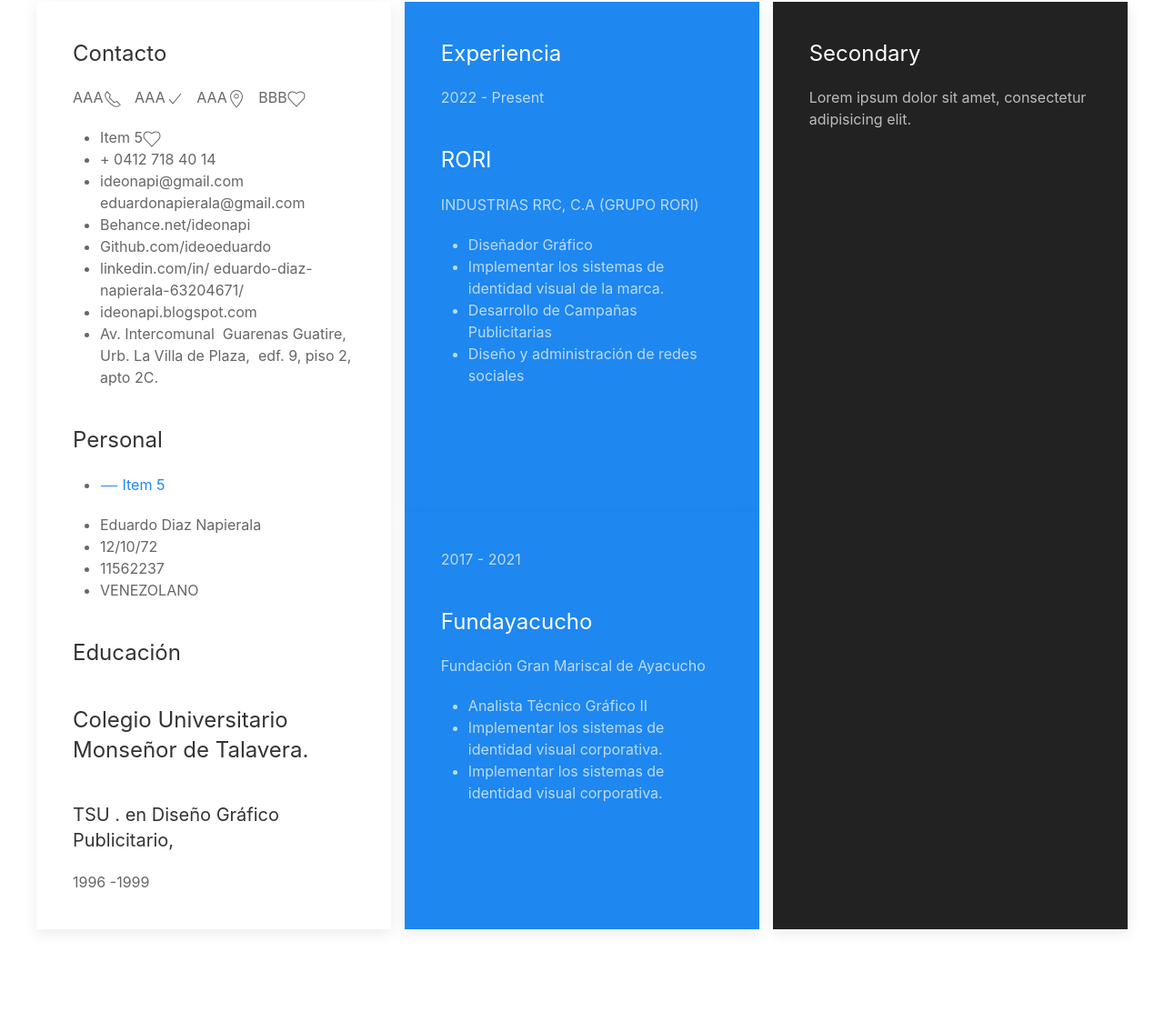
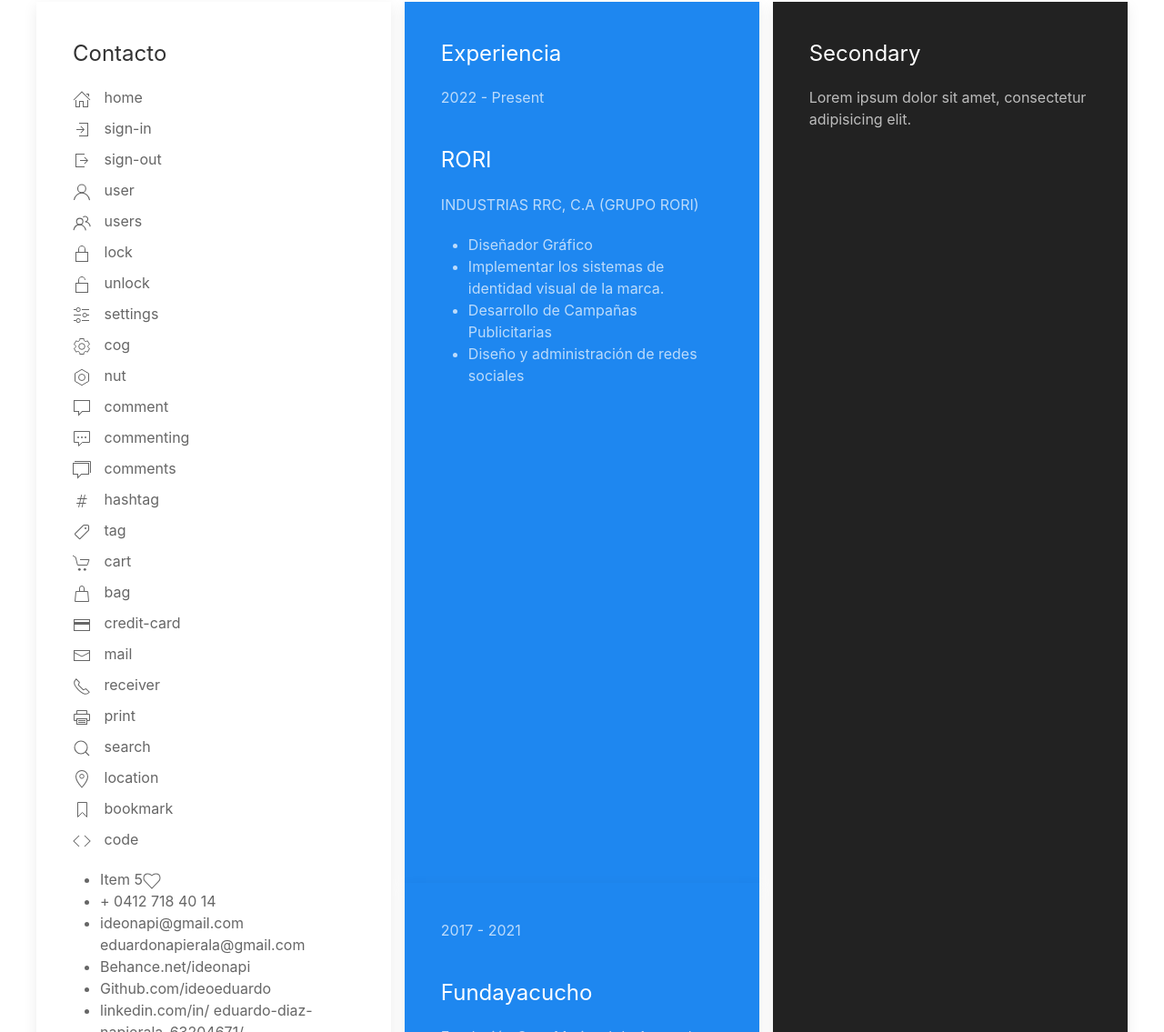
Before and after one commit to ideoeduardo/ideoeduardo.github.io, a plain HTML site: page index.html in a window 1280 px wide. Shown: the part 759-1894 px from the top of the page at 91% size. Drawn offline with nearby package versions, Linux system fonts and the light colour scheme.

Commit message:
Update index.html

```diff
--- a/index.html
+++ b/index.html
@@ -81,10 +81,44 @@
         <div class="uk-card uk-card-default uk-card-body">
 
             <h3 class="uk-card-title">Contacto</h3>
-             <span class="uk-margin-small-right" uk-icon="receiver">AAA</span>
-             <span class="uk-margin-small-right" uk-icon="check">AAA</span>
-             <span class="uk-margin-small-right" uk-icon="location">AAA</span>
-             <a href="" uk-icon="heart">BBB</a>
+
+
+    <div>
+        <ul class="uk-list">
+            <li><span class="uk-margin-small-right" uk-icon="home"></span> home</li>
+            <li><span class="uk-margin-small-right" uk-icon="sign-in"></span> sign-in</li>
+            <li><span class="uk-margin-small-right" uk-icon="sign-out"></span> sign-out</li>
+            <li><span class="uk-margin-small-right" uk-icon="user"></span> user</li>
+            <li><span class="uk-margin-small-right" uk-icon="users"></span> users</li>
+            <li><span class="uk-margin-small-right" uk-icon="lock"></span> lock</li>
+            <li><span class="uk-margin-small-right" uk-icon="unlock"></span> unlock</li>
+            <li><span class="uk-margin-small-right" uk-icon="settings"></span> settings</li>
+            <li><span class="uk-margin-small-right" uk-icon="cog"></span> cog</li>
+            <li><span class="uk-margin-small-right" uk-icon="nut"></span> nut</li>
+            <li><span class="uk-margin-small-right" uk-icon="comment"></span> comment</li>
+            <li><span class="uk-margin-small-right" uk-icon="commenting"></span> commenting</li>
+            <li><span class="uk-margin-small-right" uk-icon="comments"></span> comments</li>
+            <li><span class="uk-margin-small-right" uk-icon="hashtag"></span> hashtag</li>
+            <li><span class="uk-margin-small-right" uk-icon="tag"></span> tag</li>
+            <li><span class="uk-margin-small-right" uk-icon="cart"></span> cart</li>
+            <li><span class="uk-margin-small-right" uk-icon="bag"></span> bag</li>
+            <li><span class="uk-margin-small-right" uk-icon="credit-card"></span> credit-card</li>
+            <li><span class="uk-margin-small-right" uk-icon="mail"></span> mail</li>
+            <li><span class="uk-margin-small-right" uk-icon="receiver"></span> receiver</li>
+            <li><span class="uk-margin-small-right" uk-icon="print"></span> print</li>
+            <li><span class="uk-margin-small-right" uk-icon="search"></span> search</li>
+            <li><span class="uk-margin-small-right" uk-icon="location"></span> location</li>
+            <li><span class="uk-margin-small-right" uk-icon="bookmark"></span> bookmark</li>
+            <li><span class="uk-margin-small-right" uk-icon="code"></span> code</li>
+        </ul>
+    </div>
+
+
+
+
+
+
+
              <ul>
              <li><a href="" uk-icon="heart"> Item 5</a></li>
              <li></h3> + 0412 718 40 14</h3></li>
```
